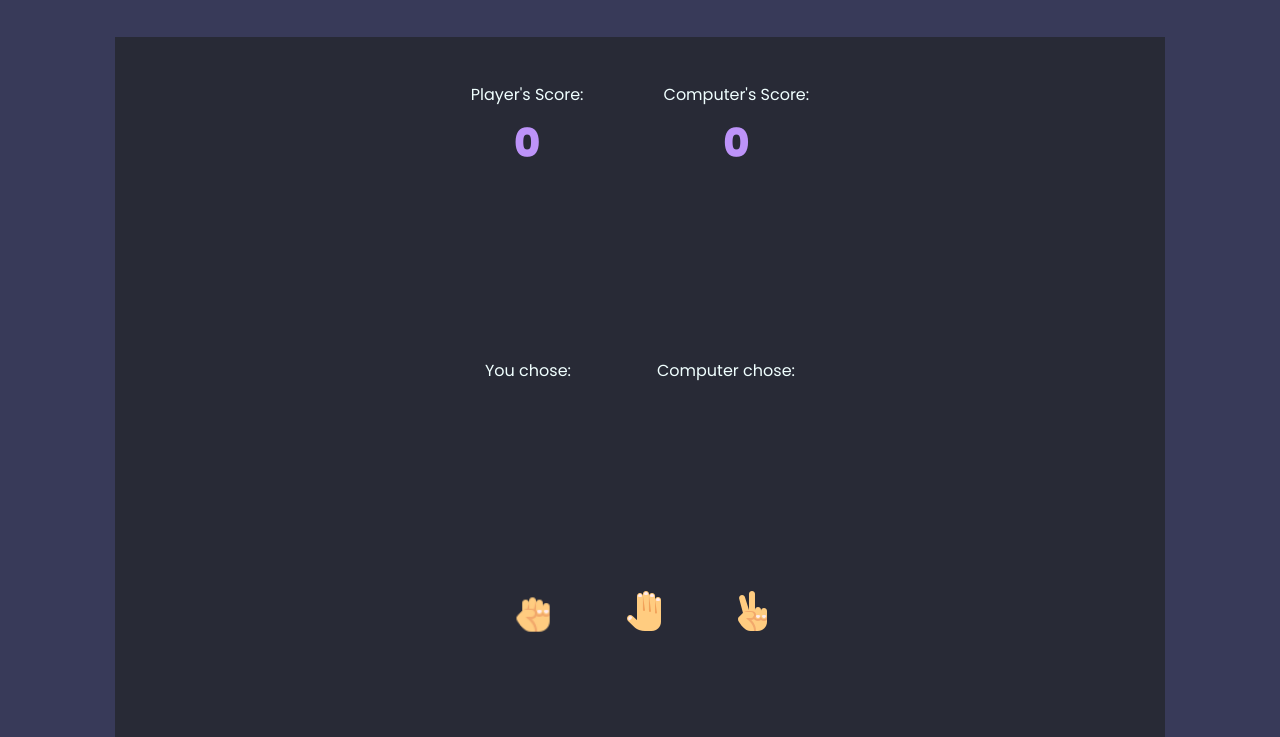
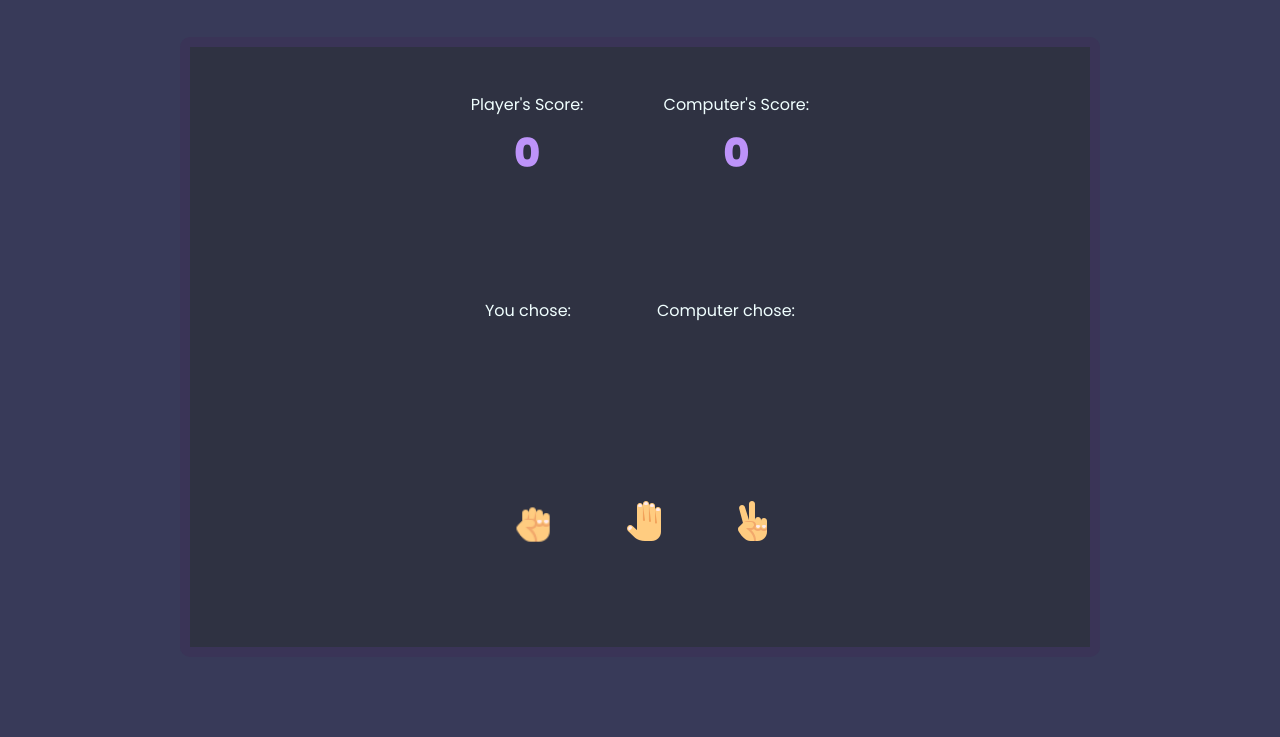
Before and after one commit to lagoracodes/rock-paper-scissors, a plain HTML site: page index.html in a window 1280 px wide. Shown: the part 123-860 px from the top of the page. After the commit the page ends 800 px from the top, so only its background shows below. Drawn offline with Linux system fonts and the light colour scheme.

Commit message:
Updates 21/12/2021

```diff
--- a/app.js
+++ b/app.js
@@ -15,7 +15,7 @@ playerScoreActive.className = "active-score";
 const computerScoreStatic = document.createElement("h2");
 computerScoreStatic.className = "h2-score";
 computerScoreStatic.textContent = `Computer's Score: `;
-//  rezultāta 'number' daļa
+// datora rezultāta 'number' daļa
 const computerScoreActive = document.createElement("h2");
 computerScoreActive.className = "active-score";
 
--- a/css/styles.css
+++ b/css/styles.css
@@ -20,9 +20,13 @@ body {
   display: flex;
   flex-direction: column;
   align-items: center;
-  height: 700px;
-  width: 1050px;
-  background-color: #282a36;
+  height: 600px;
+  width: 900px;
+  background-color: #2f3242;
+  border-style: solid;
+  border-width: 10px;
+  border-color: #3a3457;
+  border-radius: 10px;
 }
 #title-text {
   margin: auto;
@@ -129,6 +133,6 @@ body {
   font-size: 25px;
   font-weight: 700;
   color: azure;
-  margin-top: 130px;
+  margin-top: 60px;
   /* background-color: antiquewhite; */
 }
```
